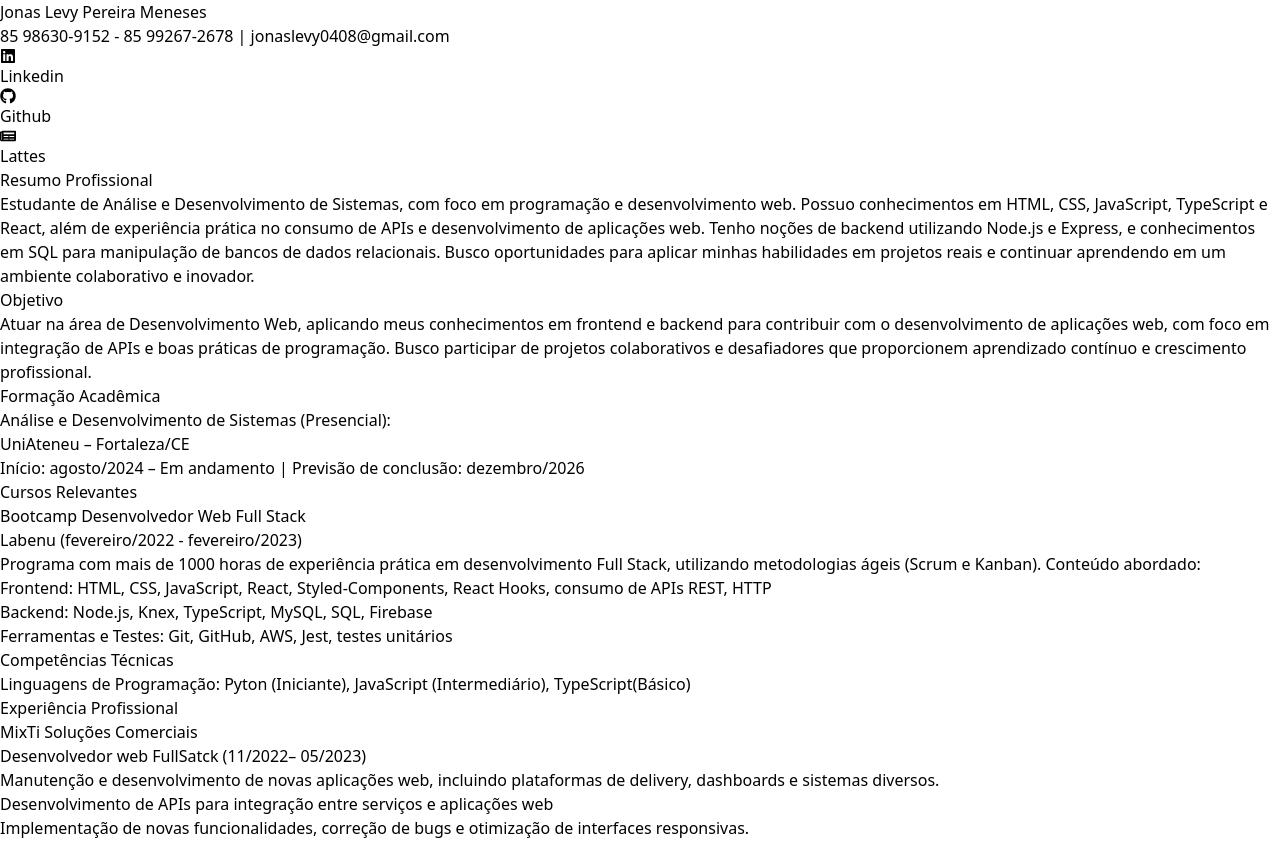
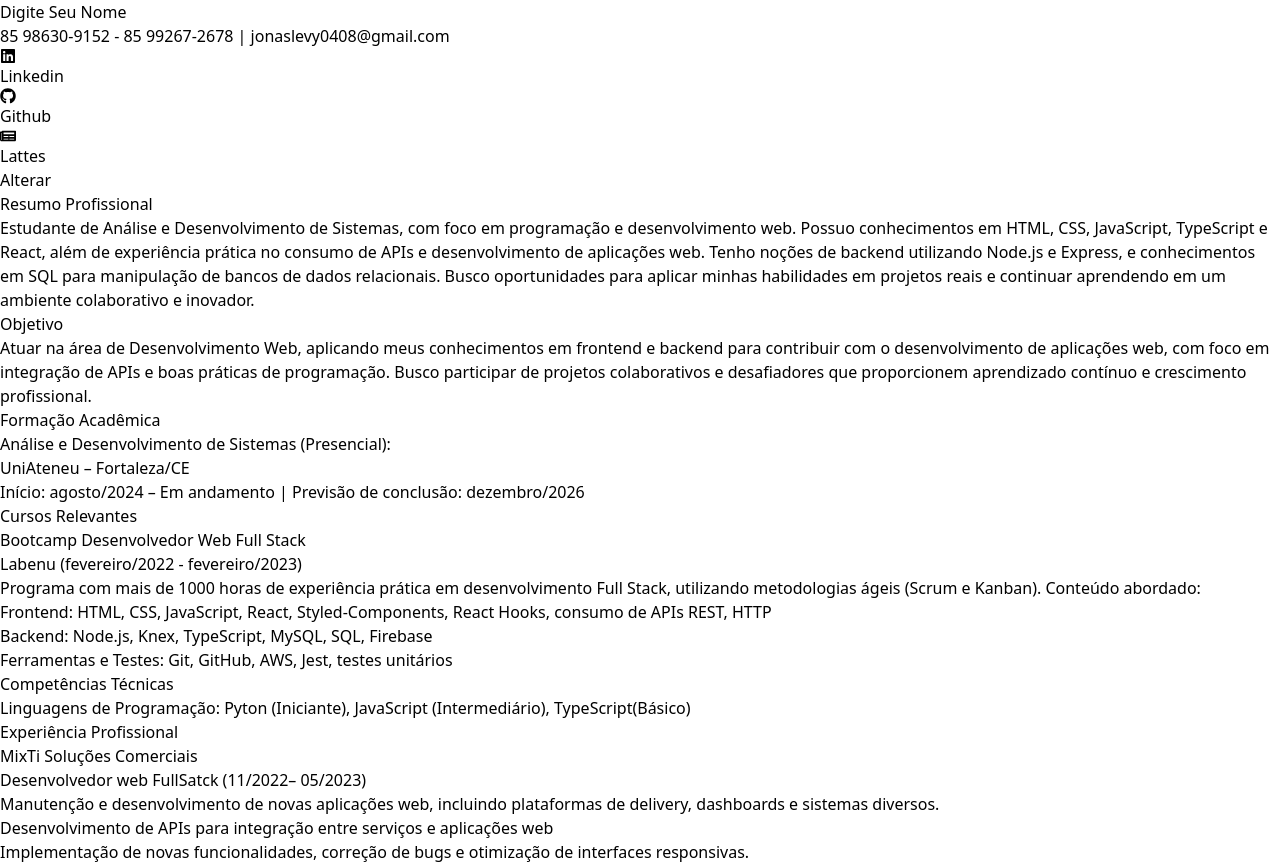
Before and after one commit to JonasLevy/app-curriculo, a React (Vite) app: page / in a window 1280 px wide. Before the commit the page ends 840 px from the top, so only its background shows below. Built offline with nearby package versions, Linux system fonts and the light colour scheme.

Commit message:
criei o componente cabecalho e Modal

```diff
--- a/src/App.jsx
+++ b/src/App.jsx
@@ -1,21 +1,11 @@
 import React from 'react';
-import { FaLinkedin, FaGithub, FaNewspaper } from "react-icons/fa";
+import Cabecalho from './components/Cabecalho';
 
 
 function App() {
   return (
     <div className=" text-center  flex flex-col items-center">
-      <header className=" flex flex-col border-b-2 border-gray-400 p-7 w-full">
-        <h1 className="		text-4xl font-bold  text-sky-700 ms-0.5">
-          Jonas Levy Pereira Meneses
-        </h1>
-        <p>85 98630-9152 - 85 99267-2678 | jonaslevy0408@gmail.com </p>
-        <p className='flex text-center justify-center items-center gap-3 '>
-          <a href='https://www.google.com' target='_blank' className='flex items-center gap-1'><FaLinkedin className='text-sky-700' /> Linkedin</a>
-          <a href='https://www.google.com' target='_blank' className='flex items-center gap-1'><FaGithub className='text-sky-700' /> Github</a>
-          <a href='https://www.google.com' target='_blank' className='flex items-center gap-1'><FaNewspaper className='text-sky-700' /> Lattes</a>
-        </p>
-      </header>
+      <Cabecalho/>
       <section className='flex p-8 flex-col items-start border-b-2 border-gray-400'>
         <h2 className="text-2xl  font-bold  text-sky-700 ">
           Resumo Profissional
--- /dev/null
+++ b/src/components/Cabecalho.jsx
@@ -0,0 +1,27 @@
+import React, { useState } from "react";
+import { FaLinkedin, FaGithub, FaNewspaper } from "react-icons/fa";
+import Modal from "./Modal";
+
+
+const Cabecalho = () => {
+    const styleH1 = " flex flex-col border-b-2 border-gray-400 p-7 w-full items-center"
+    const [modal, setModal] = useState(false)
+    const[nome, setnome] = useState("Digite Seu Nome")
+    return (
+        <header className={styleH1} >
+            <h1 className="text-4xl font-bold  text-sky-700 ms-0.5">
+                {nome}
+            </h1>
+            <p>85 98630-9152 - 85 99267-2678 | jonaslevy0408@gmail.com </p>
+            <p className='flex text-center justify-center items-center gap-3 '>
+                <a href='https://www.google.com' target='_blank' className='flex items-center gap-1'><FaLinkedin className='text-sky-700' /> Linkedin</a>
+                <a href='https://www.google.com' target='_blank' className='flex items-center gap-1'><FaGithub className='text-sky-700' /> Github</a>
+                <a href='https://www.google.com' target='_blank' className='flex items-center gap-1'><FaNewspaper className='text-sky-700' /> Lattes</a>
+            </p>
+            <button onClick={()=>setModal(!modal)} className="bg-green-500 w-fit p-1">Alterar</button>
+            {modal && <Modal close={()=>setModal(!modal)}/>}
+        </header>
+    )
+}
+
+export default Cabecalho
--- /dev/null
+++ b/src/components/Modal.jsx
@@ -0,0 +1,15 @@
+
+const Modal = ({close}) => {
+
+    return (
+        <div className="w-full h-full bg-slate-500 bg-opacity-80 fixed p-0 top-0 left-0 flex items-center  justify-center">
+            <div className="bg-slate-200 w-1/2 h-1/2 p-4 flex flex-col text-end">
+            <button onClick={close} className="px-1 py-1 bg-slate-500 w-fit">x</button>
+
+            </div>
+
+        </div>
+    )
+}
+
+export default Modal
```
